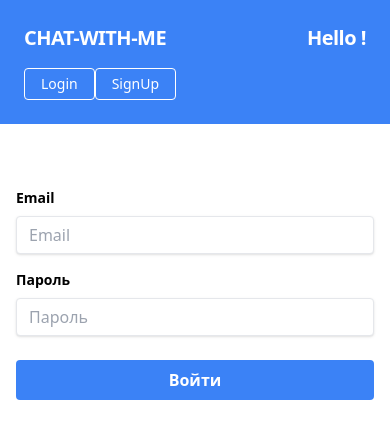
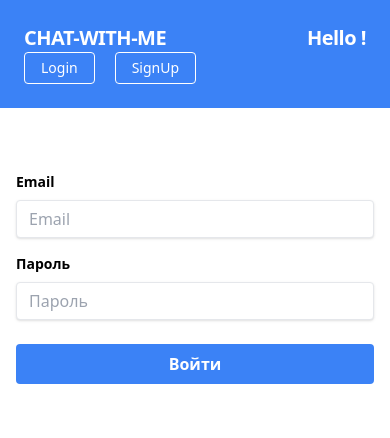
Before and after one commit to AlehBarushka/CHAT-WITH-ME, a React (Create React App) app: page /login in a window 390 px wide. Shown: the top 438 px of the page. Built offline with nearby package versions, Linux system fonts and the light colour scheme; no server answers.

Commit message:
add dispatch logout onclick

```diff
--- a/src/components/Header/index.jsx
+++ b/src/components/Header/index.jsx
@@ -1,7 +1,13 @@
 import React from 'react';
+import { useDispatch } from 'react-redux';
 import { Link } from 'react-router-dom';
+import { logout } from '../../actions/auth.actions';
 
 const Header = (props) => {
+	const dispatch = useDispatch();
+	const logoutUser = () => {
+		dispatch(logout());
+	};
 	return (
 		<header className='flex items-center justify-between flex-wrap bg-blue-500 p-6'>
 			<Link to={'/'} className='font-semibold text-xl text-white tracking-tight'>
@@ -13,7 +19,7 @@ const Header = (props) => {
 					<button
 						className='inline-block text-sm px-4 py-2 leading-none border rounded text-white border-white
 						hover:border-transparent hover:text-blue-800 hover:bg-white mt-4 lg:mt-0'
-						onClick={() => alert('logout')}
+						onClick={logoutUser}
 					>
 						Logout
 					</button>
@@ -22,14 +28,14 @@ const Header = (props) => {
 						<Link
 							to={'/login'}
 							className='inline-block text-sm px-4 py-2 leading-none border rounded text-white border-white
-						hover:border-transparent hover:text-blue-800 hover:bg-white mt-4 lg:mt-0'
+						hover:border-transparent hover:text-blue-800 hover:bg-white mr-5'
 						>
 							Login
 						</Link>
 						<Link
 							to={'/signup'}
 							className='inline-block text-sm px-4 py-2 leading-none border rounded text-white border-white
-						hover:border-transparent hover:text-blue-800 hover:bg-white mt-4 lg:mt-0'
+						hover:border-transparent hover:text-blue-800 hover:bg-white'
 						>
 							SignUp
 						</Link>
```
